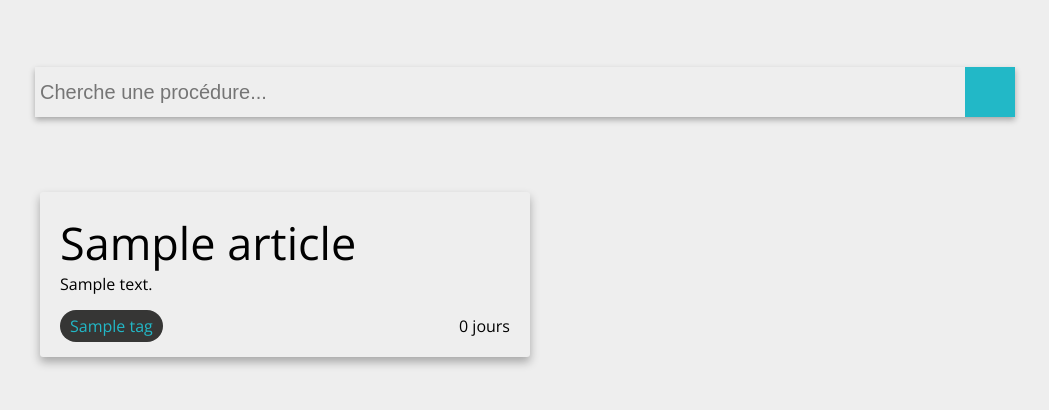
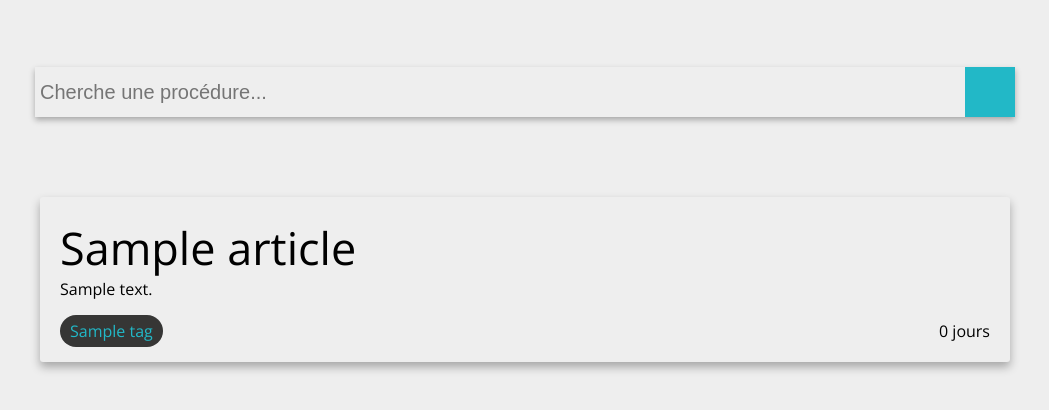
Before and after one commit to EpicKiwi/nuit-info-2019, a Django app: page /p/ in a window 1280 px wide. Shown: the part 285-695 px from the top of the page, without its empty margins (115-1164 px from the left). Run offline with Django 3.2, Linux system fonts and the light colour scheme; tables that the repository leaves empty hold one stand-in row (values such as "Sample post"); some libraries are stand-ins or nearby versions.

Commit message:
hdfjnekf

```diff
--- a/src/procedures/static/procedures/css/list.css
+++ b/src/procedures/static/procedures/css/list.css
@@ -10,8 +10,7 @@
     display: block;
 
     width: calc(100% - 10px);
-    max-width: 490px;
-    margin: 5px;
+    margin: 10px 5px;
 
     box-shadow: 0 5px 10px rgba(0,0,0,0.3);
     border-radius: 3px;
--- a/src/procedures/views.py
+++ b/src/procedures/views.py
@@ -10,7 +10,7 @@ def list_procedures(request):
 
     if "q" in request.GET:
         search = request.GET["q"]
-        articles = Article.objects.filter(Q(title__unaccent__icontains=search) | Q(text__unaccent__icontains=search))
+        articles = Article.objects.filter(Q(title__contains=search) | Q(text__contains=search) | Q(tag__name__contains=search))
     else:
         search=None
         articles = Article.objects.all()
```
Also changed, not shown: src/procedures/migrations/0009_auto_20191206_0542.py (added).
